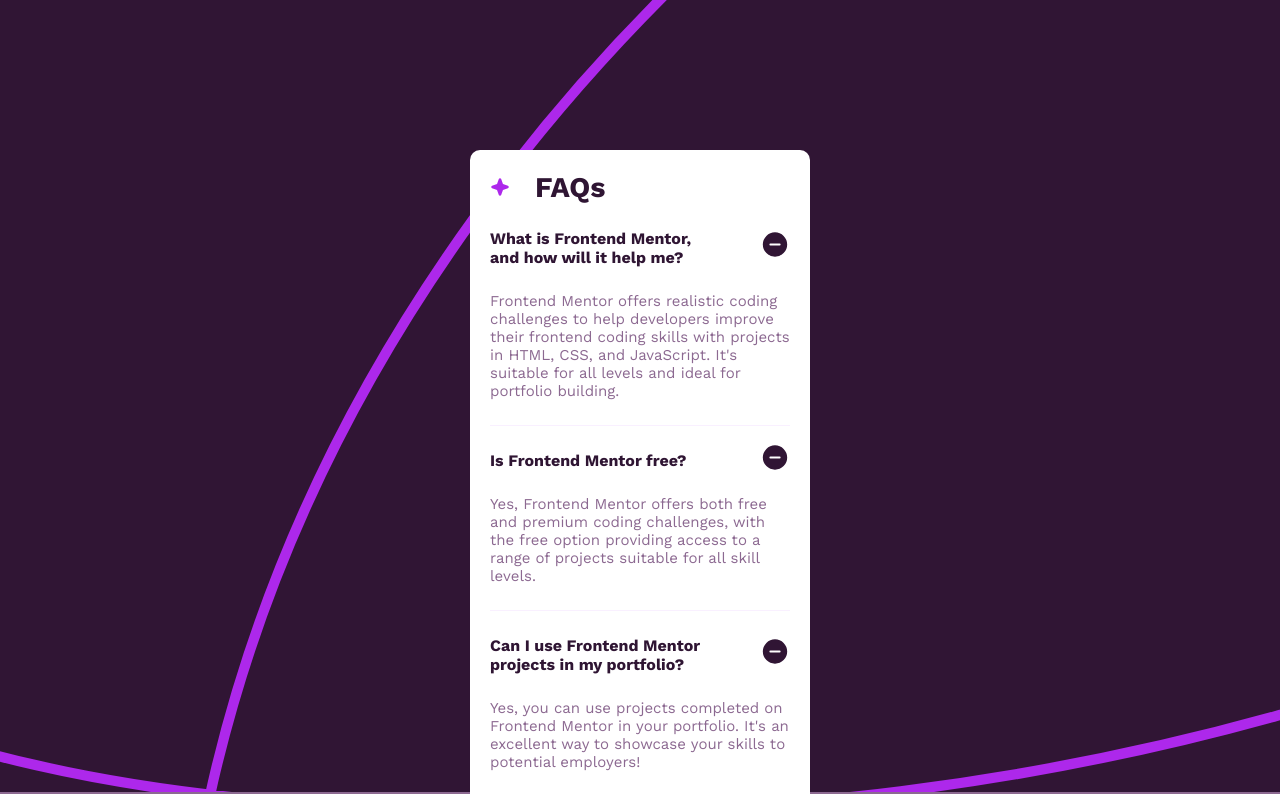
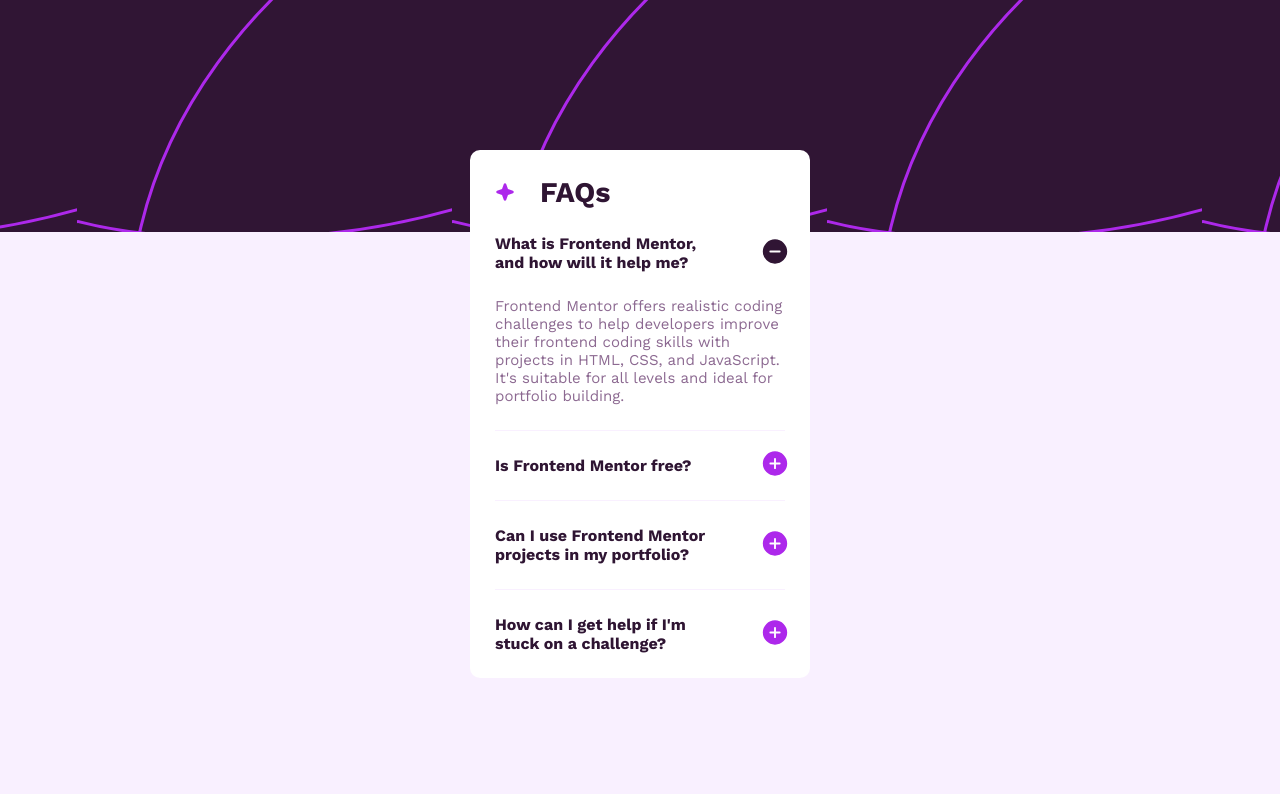
Before and after one commit to codebyveronica/FAQ-accordion, a plain HTML site: page index.html in a window 1280 px wide. Both pictures are taken after a click on the button 775 px from the left and 235 px from the top of the page. Shown: the top 794 px of the page. Drawn offline with nearby package versions, Linux system fonts and the light colour scheme; files whose address does not match are found by name.

Commit message:
interactivity with javascript

```diff
--- a/index.html
+++ b/index.html
@@ -4,7 +4,8 @@
     <meta charset="UTF-8">
     <meta name="viewport" content="width=device-width, initial-scale=1.0">
     <link rel="shortcut icon" href="images/favicon-32x32.png" type="image/x-icon">
-    <link rel="stylesheet" href="style.css">
+    <link rel="stylesheet" href="styles/style.css">
+    <link rel="stylesheet" href="styles/media-query.css">
     <script defer src="script.js"></script>
     <title>FAQ</title>
 </head>
@@ -16,43 +17,39 @@
         </header>
 
         <div class="accordion">
-            <div class="question">
             <h2>What is Frontend Mentor, and how will it help me?</h2>
             <button id="btn">
-                    <img src="images/icon-minus.svg" alt="minus" class="plus-minus" id="icon">
+                <img src="images/icon-plus.svg" alt="plus" class="plus-minus" id="icon">
+                <img src="images/icon-minus.svg" alt="minus" class="plus-minus hide" id="icon">
             </button>
-            </div>
-            <p id="reply">Frontend Mentor offers realistic coding challenges to help developers improve their frontend coding skills with projects in HTML, CSS, and JavaScript. It's suitable for all levels and ideal for portfolio building.</p>
+            <p class="hide" id="reply">Frontend Mentor offers realistic coding challenges to help developers improve their frontend coding skills with projects in HTML, CSS, and JavaScript. It's suitable for all levels and ideal for portfolio building.</p>
         </div>
 
         <div class="accordion">
-            <div class="question">
             <h2>Is Frontend Mentor free?</h2>
             <button id="btn">
-                    <img src="images/icon-minus.svg" alt="minus" class="plus-minus" id="icon">
+                <img src="images/icon-plus.svg" alt="plus" class="plus-minus" id="icon">
+                <img src="images/icon-minus.svg" alt="minus" class="plus-minus hide" id="icon">
             </button>
-            </div>
-            <p id="reply">Yes, Frontend Mentor offers both free and premium coding challenges, with the free option providing access to a range of projects suitable for all skill levels.</p>
+            <p class="hide" id="reply">Yes, Frontend Mentor offers both free and premium coding challenges, with the free option providing access to a range of projects suitable for all skill levels.</p>
         </div>
 
         <div class="accordion">
-            <div class="question">
             <h2>Can I use Frontend Mentor projects in my portfolio?</h2>
             <button id="btn">
-                    <img src="images/icon-minus.svg" alt="minus" class="plus-minus" id="icon">
+                <img src="images/icon-plus.svg" alt="plus" class="plus-minus" id="icon">
+                <img src="images/icon-minus.svg" alt="minus" class="plus-minus hide" id="icon">
             </button>
-            </div>
-            <p id="reply">Yes, you can use projects completed on Frontend Mentor in your portfolio. It's an excellent way to showcase your skills to potential employers!</p>
+            <p class="hide" id="reply">Yes, you can use projects completed on Frontend Mentor in your portfolio. It's an excellent way to showcase your skills to potential employers!</p>
         </div>
 
-        <div class="accordion">
-            <div class="question">
-                <h2>How can I get help if I'm stuck on a challenge?</h2>
+        <div class="accordion last">
+            <h2 class="last">How can I get help if I'm stuck on a challenge?</h2>
             <button id="btn">
-                    <img src="images/icon-minus.svg" alt="minus" class="plus-minus" id="icon">
+                <img src="images/icon-plus.svg" alt="plus" class="plus-minus" id="icon">
+                <img src="images/icon-minus.svg" alt="minus" class="plus-minus hide" id="icon">
             </button>
-            </div>
-            <p id="reply">The best place to get help is inside Frontend Mentor's Discord community. There's a help channel where you can ask questions and seek support from other community members.</p>
+            <p class="hide" id="reply">The best place to get help is inside Frontend Mentor's Discord community. There's a help channel where you can ask questions and seek support from other community members.</p>
         </div>
     </article>
 </body>
--- a/script.js
+++ b/script.js
@@ -0,0 +1,29 @@
+const buttons = document.querySelectorAll("#btn");
+let isFirstImage = true;
+
+const plus = "../images/icon-plus.svg";
+const minus = "../images/icon-plus.svg";
+
+function handleClick(e) {
+    const btnClicked = e.target;
+    const btnIconPlus = btnClicked.querySelectorAll("#icon")[0];
+    const btnIconMinus = btnClicked.querySelectorAll("#icon")[1];
+    const btnParent = btnClicked.closest("div");
+    const reply = btnParent.querySelector("#reply");
+
+    /*if(isFirstImage) {
+        btnIcon.src = "../images/icon-minus.svg";
+    } else {
+        btnIcon.src = "../images/icon-plus.svg";
+    }
+    isFirstImage = !isFirstImage;*/
+
+    btnIconPlus.classList.toggle("hide");
+    btnIconMinus.classList.toggle("hide");
+
+    reply.classList.toggle("hide");
+}
+
+buttons.forEach(button => {
+    button.addEventListener("click", handleClick);
+});
--- a/style.css
+++ b/styles/style.css
@@ -18,8 +18,7 @@
 
 body {
     background: url(images/background-pattern-mobile.svg) top center repeat-x;
-    background-size: contain;
-    background-color: var(--color02);
+    background-color: var(--color01);
     display: flex;
     align-items: center;
     justify-content: center;
@@ -28,7 +27,7 @@
 article {
     background-color: white;
     width: 340px;
-    padding: 20px;
+    padding: 25px 25px 0 25px;
     margin-top: 10rem;
     border-radius: 10px;
 }
@@ -48,22 +47,28 @@
 }
 
 .accordion {
+    display: grid;
+    grid-column-gap: 40px;
+    grid-template-columns: 3f 1f;
     border-bottom: 1px solid var(--color01);
 }
 
-.question {
-    display: flex;
-    justify-content: space-between;
+.last {
+    border-bottom: none;
 }
 
 h2 {
+    grid-column: 1;
+    grid-row: 1;
     color: var(--color03);
     width: 225px;
     font-size: 16px;
-    margin-top: 25px;
+    margin: 25px 0;
 }
 
 button {
+    grid-column: 2;
+    grid-row: 1;
     background-color: transparent;
     border: none;
     cursor: pointer;
@@ -71,13 +76,15 @@
 
 .plus-minus {
     position: relative;
-    top: 11px;
     pointer-events: none;
 }
 
 p {
+    grid-column: 1/3;
+    grid-row: 2;
     color: var(--color02);
-    margin: 25px 0;
+    width: 290px;
+    margin-bottom: 25px;
 }
 
 .hide {
```
Lines whose indentation alone changed are shown as unchanged.
